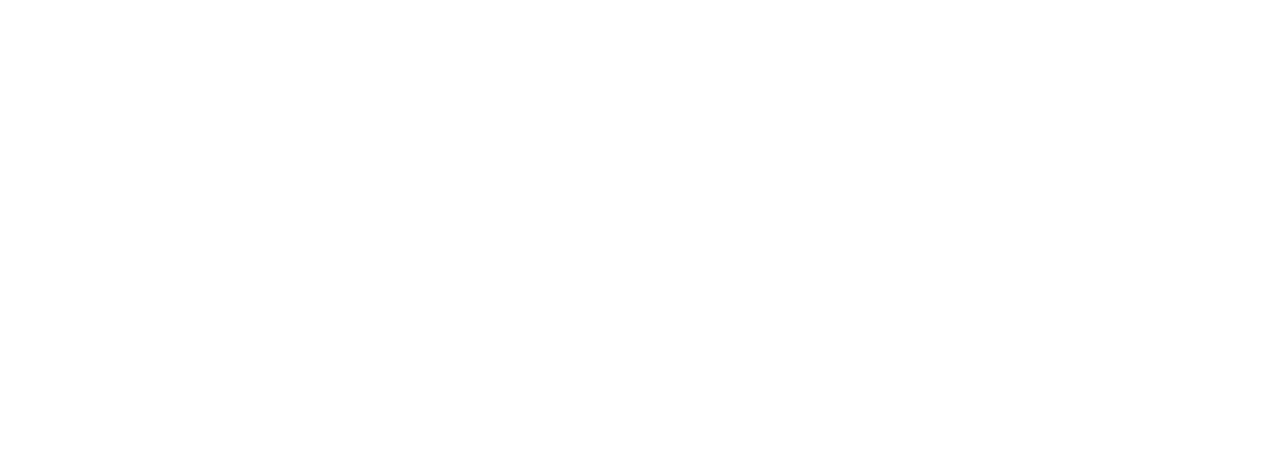
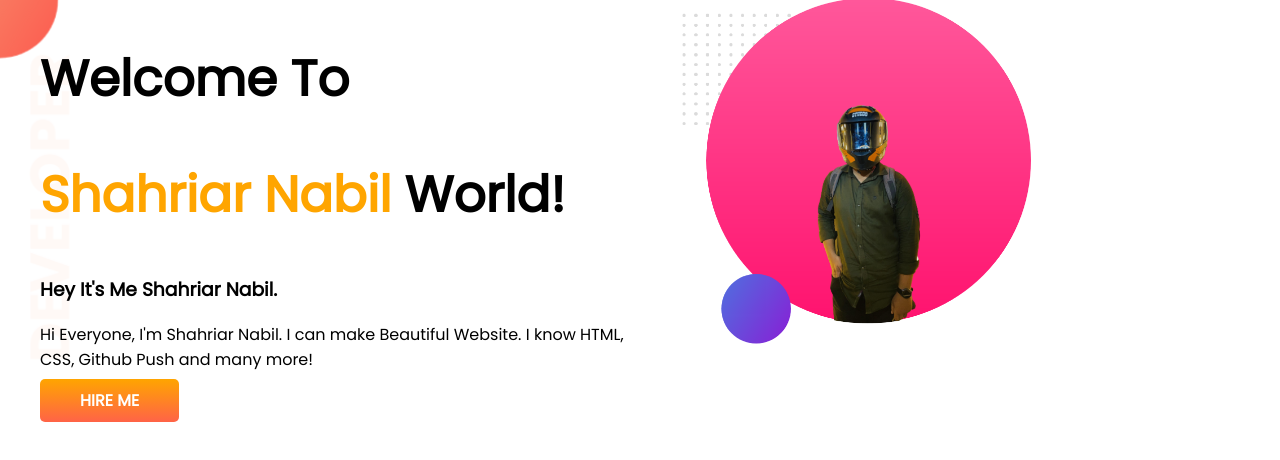
Before and after one commit to ShahNabil1/Developer-portfolio, a plain HTML site: page index.html in a window 1280 px wide. Drawn offline with Linux system fonts and the light colour scheme.

Commit message:
top-banner-added

```diff
--- a/index.html
+++ b/index.html
@@ -5,9 +5,23 @@
     <meta http-equiv="X-UA-Compatible" content="IE=edge">
     <meta name="viewport" content="width=device-width, initial-scale=1.0">
     <title>Shahriar Nabil's Portfolio</title>
+    <link rel="preconnect" href="https://fonts.googleapis.com">
+    <link rel="preconnect" href="https://fonts.gstatic.com" crossorigin>
+    <link href="https://fonts.googleapis.com/css2?family=Poppins&display=swap" rel="stylesheet">
     <link rel="stylesheet" href="style.css">
 </head>
 <body>
-
+    <section class="top-banner">
+    <div class="half-width">
+    <h1>Welcome To</h1>
+    <h2><span>Shahriar Nabil</span> World!</h2>
+    <h3>Hey It's Me Shahriar Nabil.</h3>
+    <p>Hi Everyone, I'm Shahriar Nabil. I can make Beautiful Website. I know HTML, CSS, Github Push and many more!</p>
+    <a class="link-button" target="_blank" href="https://www.facebook.com/69nabil143">HIRE ME</a>
+    </div>
+    <div class="half-width">
+    <img src="Nabil Main.png" alt="">
+    </div>
+    </Section>
 </body>
 </html>
--- a/style.css
+++ b/style.css
@@ -0,0 +1,35 @@
+body{
+    font-family: 'Poppins', sans-serif;
+    margin: 0;
+}
+h1{
+    font-size: 50px;
+}
+h2{
+    font-size: 50px;
+}
+span{
+    color: orange;
+}
+section{
+    display: flex;
+}
+.half-width{
+    width: 50%;
+    padding-left: 40px;
+}
+.half-width img{
+    width: 60%;
+}
+.link-button{
+    text-decoration: none;
+    background-image: linear-gradient(orange, tomato);
+    padding: 10px 40px;
+    border-radius: 5px;
+    color: white;
+    font-weight: 700;
+}
+.top-banner{
+    background-image: url(top-banner.png);
+    background-repeat: no-repeat;
+}
```
Also changed, not shown: Nabil Main.png (added), images/dream-bg.png (added), images/exp-bg.png (added), images/jhankar.png (added), images/jhankar2.png (added), images/my-bg.png (added), images/my-bg2.png (added), images/top-banner.png (added), top-banner.png (added), 7 other files.
